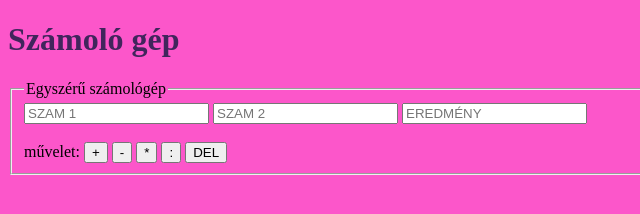
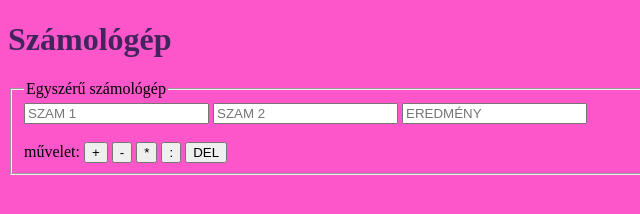
Before and after one commit to gazdof11/WEB2, a plain HTML site: page index.html in a window 1280 px wide. Shown: the full height of the page, 0-640 px from the left. Drawn offline with Linux system fonts and the light colour scheme.

Commit message:
Update index.html

```diff
--- a/index.html
+++ b/index.html
@@ -5,10 +5,10 @@
     <meta http-equiv="X-UA-Compatible" content="IE=edge">
     <meta name="viewport" content="width=device-width, initial-scale=1.0">
     <link rel="stylesheet" href="szamolo.css">
-    <title>Számoló gép</title>
+    <title>Számológép</title>
 </head>
 <body>
-    <h1>Számoló gép</h1>
+    <h1>Számológép</h1>
 <form action="javascript:void(0)">
 <fieldset>
 <legend>Egyszérű számológép</legend>
```
